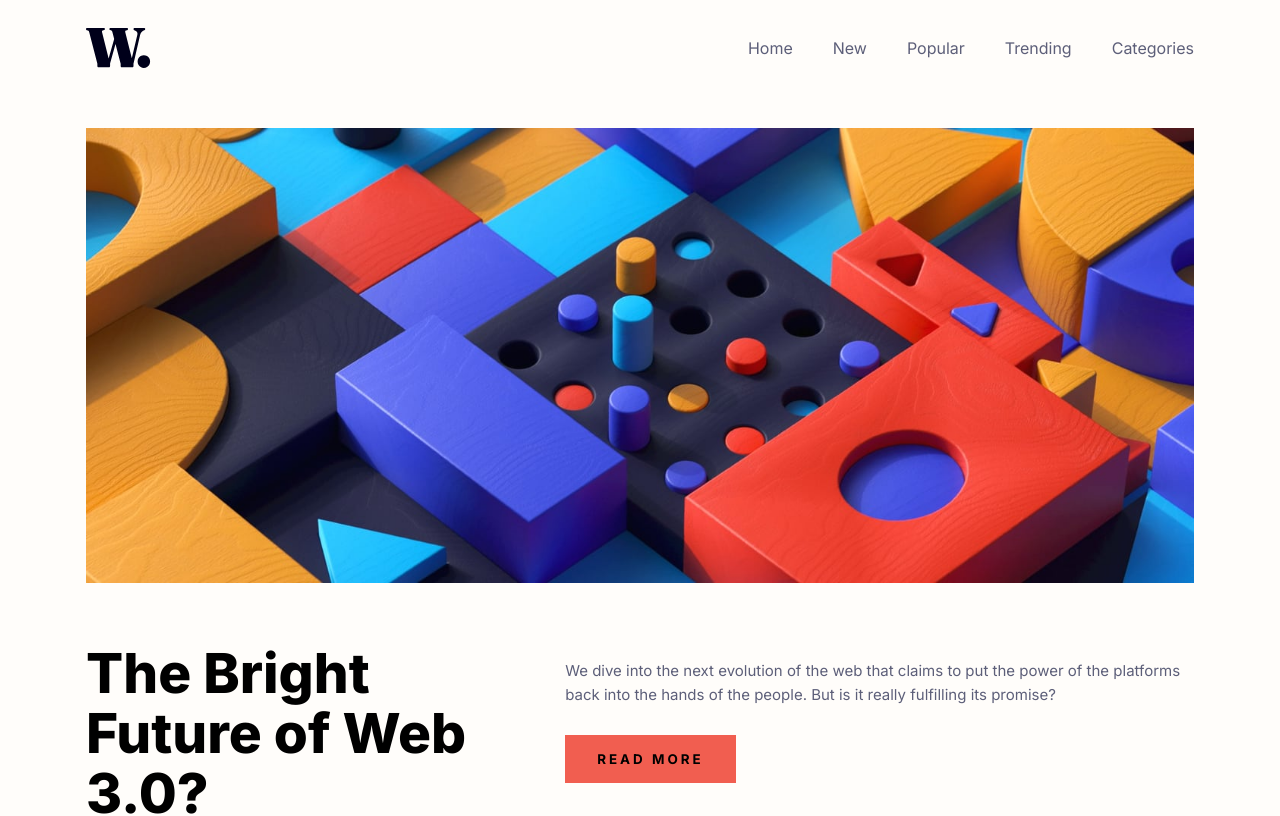
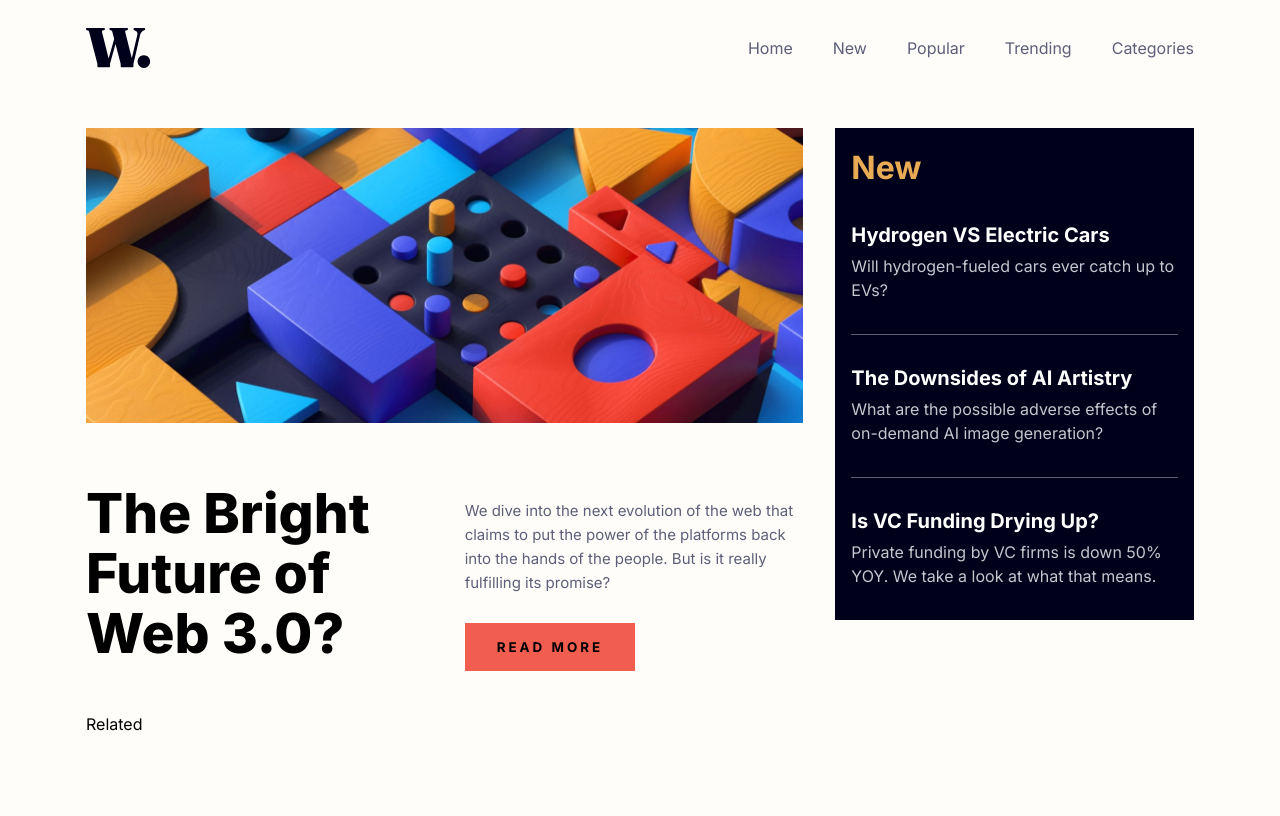
Before and after one commit to et-coder/news-homepage, a React (Vite) app: page / in a window 1280 px wide. Shown: the top 816 px of the page. Built offline with nearby package versions, Linux system fonts and the light colour scheme.

Commit message:
finish the main section of the page

```diff
--- a/src/App.jsx
+++ b/src/App.jsx
@@ -8,7 +8,7 @@ const App = () => (
   <>
     <div className="max-w-[1140px] mx-auto px-4 py-7 font-Inter">
       <Header />
-      <div className="grid grid-cols-1">
+      <div className="grid grid-cols-1 lg:grid-cols-[2fr_1fr] gap-8">
         <Main />
         <Aside />
         <Related />
--- a/src/components/Main.jsx
+++ b/src/components/Main.jsx
@@ -8,11 +8,11 @@ const Main = () => (
       <img src={heroImgMobile} alt="web-3" />
     </picture>
 
-    <div className="lg:flex lg:gap-5">
-      <h1 className="text-[42px] leading-10 font-extrabold lg:text-[55px] lg:leading-15">
+    <div className="lg:flex lg:gap-10">
+      <h1 className="text-[42px] leading-10 font-extrabold lg:text-[55px] lg:leading-15 flex-[50%]">
         The Bright Future of Web 3.0?
       </h1>
-      <div>
+      <div className="flex-[50%]">
         <p className="text-dark-grayish-blue text-[15px] mt-4 mb-7 leading-6">
           We dive into the next evolution of the web that claims to put the
           power of the platforms back into the hands of the people. But is it
```
